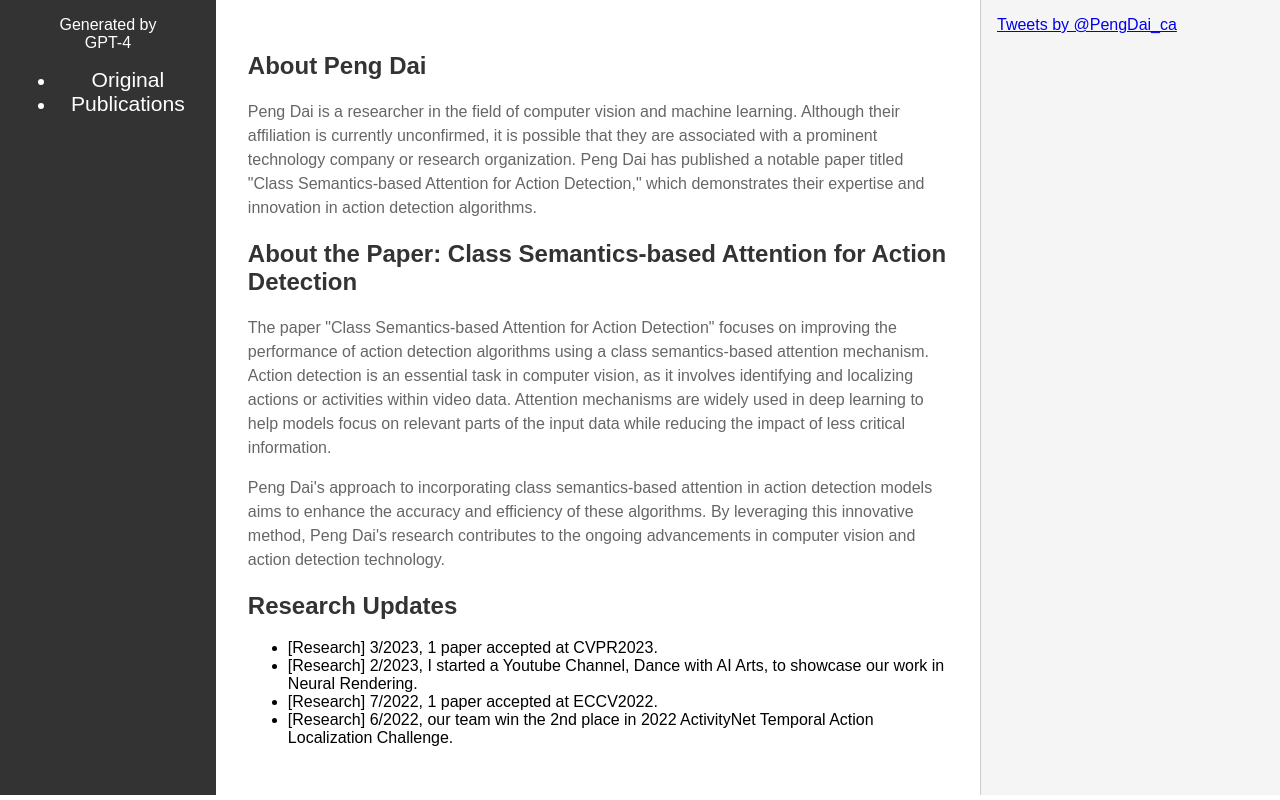
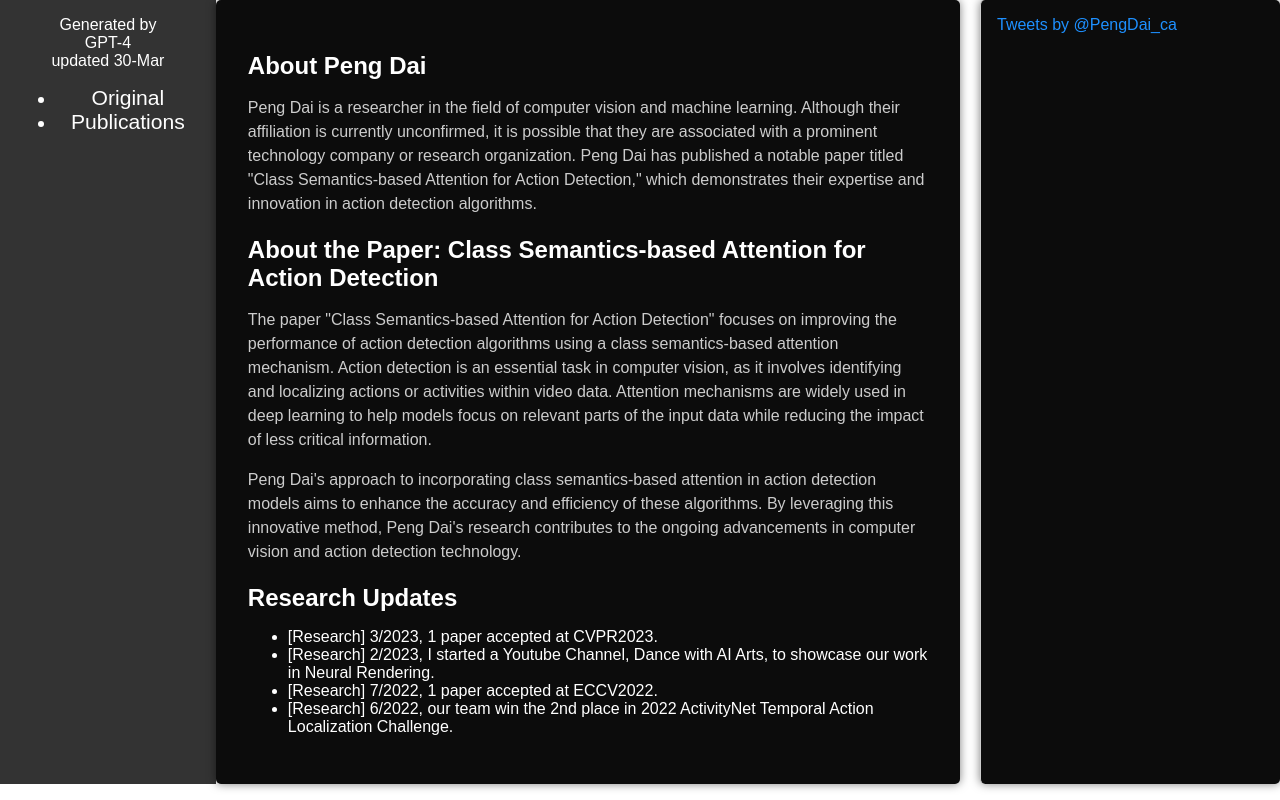
Before and after one commit to pdaicode/pdaicode.github.io, a plain HTML site: page gpt/gindex.html in a window 1280 px wide. Drawn offline with Linux system fonts and the light colour scheme.

Commit message:
gpt4 update

```diff
--- a/gpt/gindex.html
+++ b/gpt/gindex.html
@@ -3,75 +3,16 @@
 <head>
     <meta charset="UTF-8">
     <meta name="viewport" content="width=device-width, initial-scale=1.0">
+	<link rel="stylesheet" type="text/css" href="gstyle.css" />
     <title>Peng Dai</title>
-	<style>
-			body {
-			font-family: Arial, sans-serif;
-			margin: 0;
-			padding: 0;
-			display: flex;
-			flex-direction: row;
-			justify-content: center;
-		}
 
-		@media (max-width: 768px) {
-			.content {
-				max-width: 100%;
-			}
-			.sidebar {
-				display: none;
-			}
-		}
-
-        header {
-            background-color: #333;
-            color: white;
-            text-align: center;
-            padding: 1em;
-        }
-        .content {
-            padding: 2em;
-            max-width: 800px;
-            flex: 1;
-        }
-        .sidebar {
-            background-color: #f5f5f5;
-            width: 300px;
-            padding: 1em;
-            border-left: 1px solid #ccc;
-            box-sizing: border-box;
-        }
-        h2 {
-            color: #333;
-        }
-        p {
-            line-height: 1.5;
-            color: #666;
-        }
-		ul#menu li a
-		{ font: normal 110% arial, sans-serif;
-		  display: inline;
-		  letter-spacing: 0 px;
-		  height: 29px;
-		  padding: 0px 15px 4px 15px;
-		  text-align: center;
-		  color: #FFF;
-		  text-decoration: none;
-		  background: transparent;
-		  }
-		#banner a
-		{ margin-top: 30px;
-		  font: normal 150% sans-serif;
-		  letter-spacing: 0 px;
-		  text-decoration: none;
-		  color: #FFF;}
-    </style>
 </head>
 <body>
     <header>
 		<div id="banner">
 	    		Generated by <br>
-				GPT-4
+				GPT-4 <br>
+				updated 30-Mar
 		</div>
 		<div id="menubar">
 			<ul id="menu">
--- /dev/null
+++ b/gpt/gstyle.css
@@ -0,0 +1,90 @@
+
+.content {
+	padding: 2em;
+	max-width: 800px;
+	flex: 1;
+	background-color: #0c0c0c;
+	color: white;
+	border-radius: 5px;
+	box-shadow: 0 0 10px rgba(0, 0, 0, 0.5);
+}
+
+.sidebar {
+    background-color: #0c0c0c;
+    width: 300px;
+    padding: 1em;
+    border-left: 1px solid #ccc;
+    box-sizing: border-box;
+    margin-left: 20px;
+    color: white;
+    border-radius: 5px;
+    box-shadow: 0 0 10px rgba(0, 0, 0, 0.5);
+}
+
+body {
+	font-family: Arial, sans-serif;
+	margin: 0;
+	padding: 0;
+	display: flex;
+	flex-direction: row;
+	justify-content: center;
+}
+
+@media (max-width: 768px) {
+	.content {
+		max-width: 100%;
+	}
+	.sidebar {
+		display: none;
+	}
+}
+
+header {
+	background-color: #333;
+	color: white;
+	text-align: center;
+	padding: 1em;
+}
+
+
+h2 {
+    font-size: 1.5em;
+    font-weight: bold;
+    margin-bottom: 10px;
+}
+
+p {
+    line-height: 1.5;
+    color: #ccc;
+}
+
+a {
+    color: #1e90ff;
+    text-decoration: none;
+}
+
+a:hover {
+    text-decoration: underline;
+}
+
+.video-container img {
+    border-radius: 5px;
+}
+
+ul#menu li a
+{ font: normal 110% arial, sans-serif;
+  display: inline;
+  letter-spacing: 0 px;
+  height: 29px;
+  padding: 0px 15px 4px 15px;
+  text-align: center;
+  color: #FFF;
+  text-decoration: none;
+  background: transparent;
+  }
+#banner a
+{ margin-top: 30px;
+  font: normal 150% sans-serif;
+  letter-spacing: 0 px;
+  text-decoration: none;
+  color: #FFF;}
```
